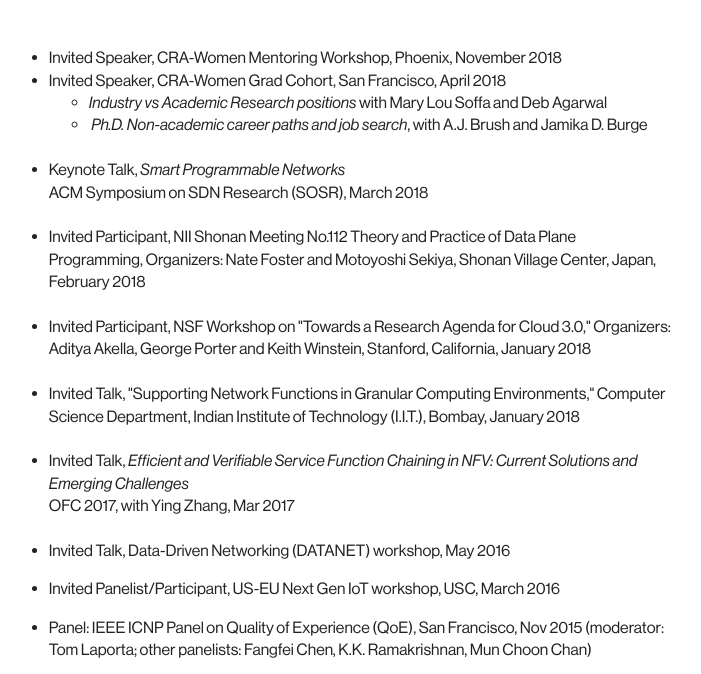
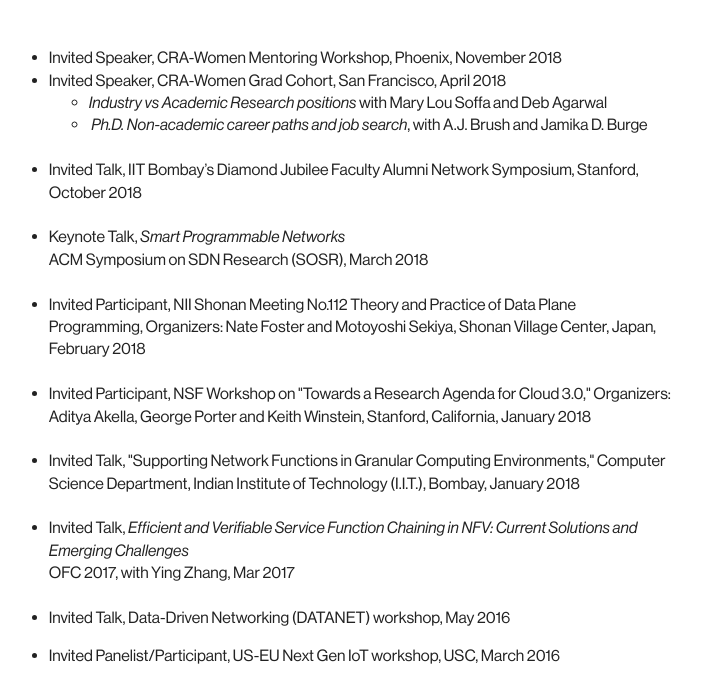
Before and after one commit to sujata2/sujata2.github.io, a plain HTML site: page talks/index.html in a window 1280 px wide. Shown: the part 101-775 px from the top of the page, without its empty margins (300-1001 px from the left). Drawn offline with Linux system fonts and the light colour scheme; files whose address does not match are found by name.

Commit message:
talks updated
FAN 2018

```diff
--- a/talks/index.html
+++ b/talks/index.html
@@ -43,6 +43,7 @@
 		  <li> <i>Industry vs Academic Research positions</i> with Mary Lou Soffa and Deb Agarwal<br>
 		    <li><i> Ph.D. Non-academic career paths and job search</i>, with A.J. Brush and Jamika D. Burge<br><br>
 		      </ul>
+		<li> Invited Talk, IIT Bombay’s Diamond Jubilee Faculty Alumni Network Symposium, Stanford, October 2018<br><br>
 	      <li> Keynote Talk, <i>Smart Programmable Networks</i><br> ACM Symposium on SDN Research (SOSR), March 2018<br><br>
 		<li> Invited Participant, NII Shonan Meeting No.112 Theory and Practice of Data Plane Programming, Organizers: Nate Foster and Motoyoshi Sekiya,  Shonan Village Center, Japan, February 2018<br><br>
 		<li> Invited Participant, NSF Workshop on "Towards a Research Agenda for Cloud 3.0," Organizers: Aditya Akella, George Porter and Keith Winstein, Stanford, California, January 2018<br><br>
```
